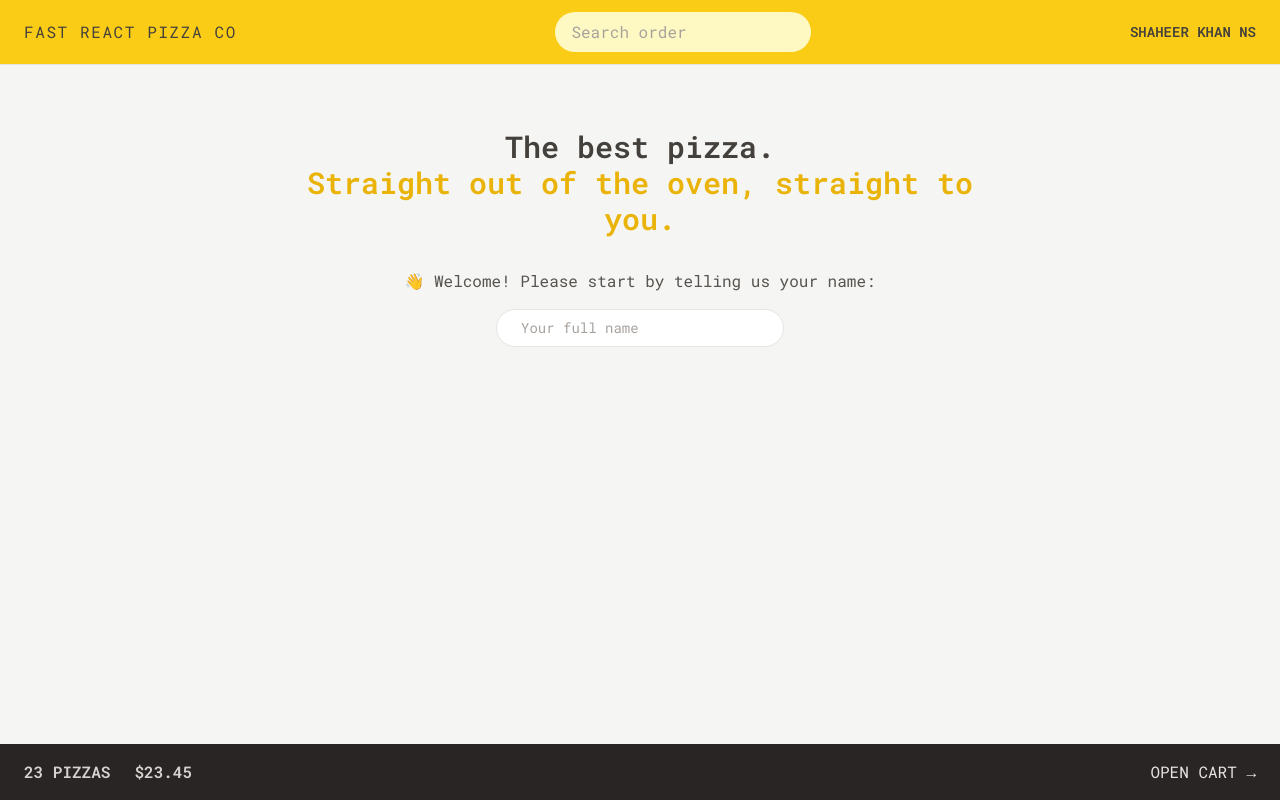
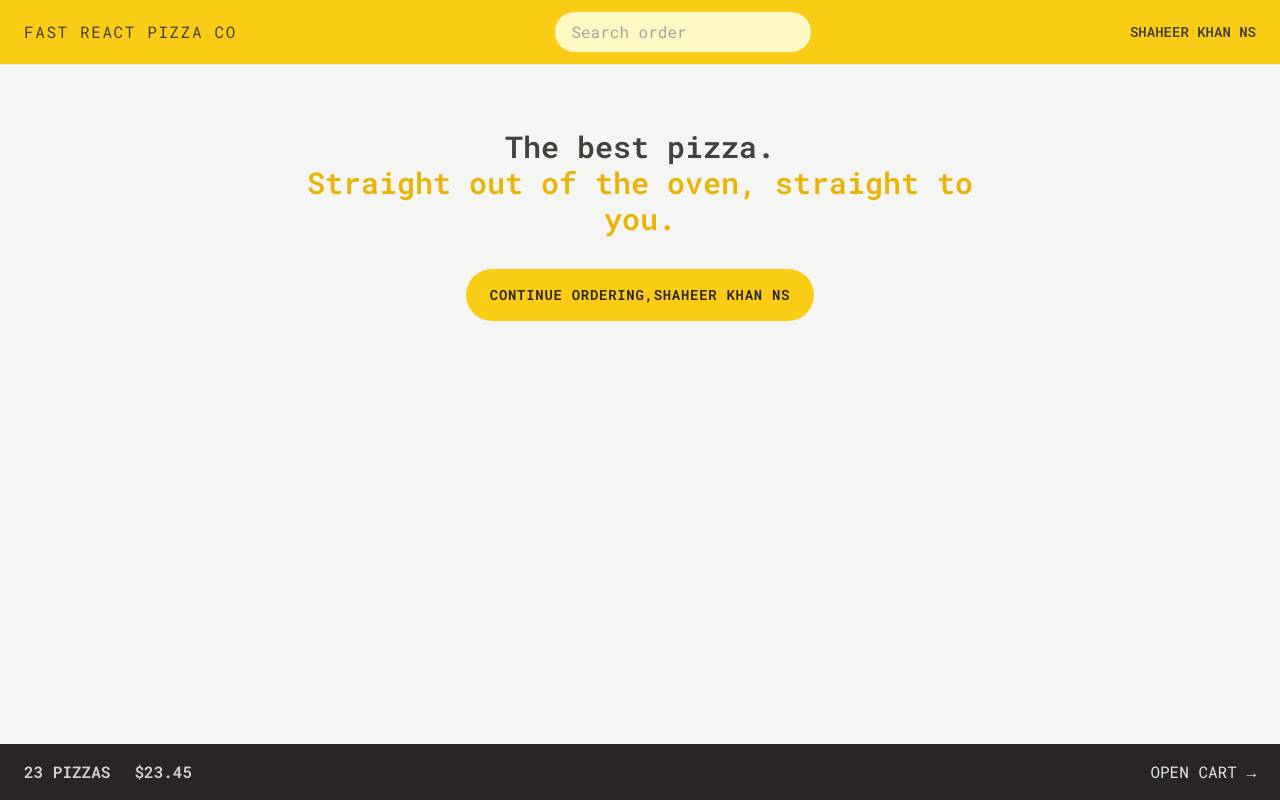
Before and after one commit to ShaheerKhanNS/fast-react-pizza, a React (Vite) app: page / in a window 1280 px wide. Built offline with nearby package versions, Linux system fonts and the light colour scheme.

Commit message:
Displayed username in all neccessary components

```diff
--- a/src/features/cart/Cart.jsx
+++ b/src/features/cart/Cart.jsx
@@ -2,6 +2,7 @@
 import LinkButton from '../../ui/LinkButton';
 import Button from '../../ui/Button';
 import CartItem from './CartItem';
+import { useSelector } from 'react-redux';
 
 const fakeCart = [
   {
@@ -28,13 +29,14 @@
 ];
 
 function Cart() {
+  const username = useSelector((state) => state.user.username);
   const cart = fakeCart;
 
   return (
     <div className="px-4 py-3">
       <LinkButton to="/menu">&larr; Back to menu</LinkButton>
 
-      <h2 className="mt-7 text-xl font-semibold">Your cart, %NAME%</h2>
+      <h2 className="mt-7 text-xl font-semibold">Your cart, {username}</h2>
 
       <ul className="mt-3 divide-y divide-stone-200 border-b">
         {cart.map((item) => (
--- a/src/features/order/CreateOrder.jsx
+++ b/src/features/order/CreateOrder.jsx
@@ -2,6 +2,7 @@
 import { Form, redirect, useActionData, useNavigation } from 'react-router-dom';
 import { createOrder } from '../../services/apiRestaurant';
 import Button from '../../ui/Button';
+import { useSelector } from 'react-redux';
 
 // https://uibakery.io/regex-library/phone-number
 const isValidPhone = (str) =>
@@ -34,6 +35,7 @@
 ];
 
 function CreateOrder() {
+  const username = useSelector((state) => state.user.username);
   const navigation = useNavigation();
   const isSubmitting = navigation.state === 'submitting';
 
@@ -49,7 +51,13 @@
       <Form method="POST">
         <div className="mb-5 flex flex-col gap-2 sm:flex-row sm:items-center">
           <label className="sm:basis-40">First Name</label>
-          <input className="input grow" type="text" name="customer" required />
+          <input
+            defaultValue={username}
+            className="input grow"
+            type="text"
+            name="customer"
+            required
+          />
         </div>
 
         <div className="mb-5 flex flex-col gap-2 sm:flex-row sm:items-center">
--- a/src/features/user/CreateUser.jsx
+++ b/src/features/user/CreateUser.jsx
@@ -1,11 +1,19 @@
 import { useState } from 'react';
 import Button from '../../ui/Button';
+import { useDispatch } from 'react-redux';
+import { updateName } from './userSlice';
+import { useNavigate } from 'react-router-dom';
 
 function CreateUser() {
   const [username, setUsername] = useState('');
+  const dispatch = useDispatch();
+  const navigate = useNavigate();
 
   function handleSubmit(e) {
     e.preventDefault();
+    if (!username) return;
+    dispatch(updateName(username));
+    navigate('/menu');
   }
 
   return (
@@ -19,7 +27,7 @@
         placeholder="Your full name"
         value={username}
         onChange={(e) => setUsername(e.target.value)}
-        className="input w-72"
+        className="input mb-8 w-72"
       />
 
       {username !== '' && (
--- a/src/ui/Home.jsx
+++ b/src/ui/Home.jsx
@@ -1,6 +1,10 @@
-import CreateUser from "../features/user/CreateUser";
+import { useSelector } from 'react-redux';
+import CreateUser from '../features/user/CreateUser';
+import Button from './Button';
 
 function Home() {
+  const username = useSelector((state) => state.user.username);
+
   return (
     <div className="my-10 px-4 text-center sm:my-16">
       <h1 className=" mb-8 text-center text-xl font-semibold md:text-3xl">
@@ -10,7 +14,13 @@
           Straight out of the oven, straight to you.
         </span>
       </h1>
-      <CreateUser />
+      {username === '' ? (
+        <CreateUser />
+      ) : (
+        <Button to="/menu" type="primary">
+          Continue ordering,{username}
+        </Button>
+      )}
     </div>
   );
 }
```
